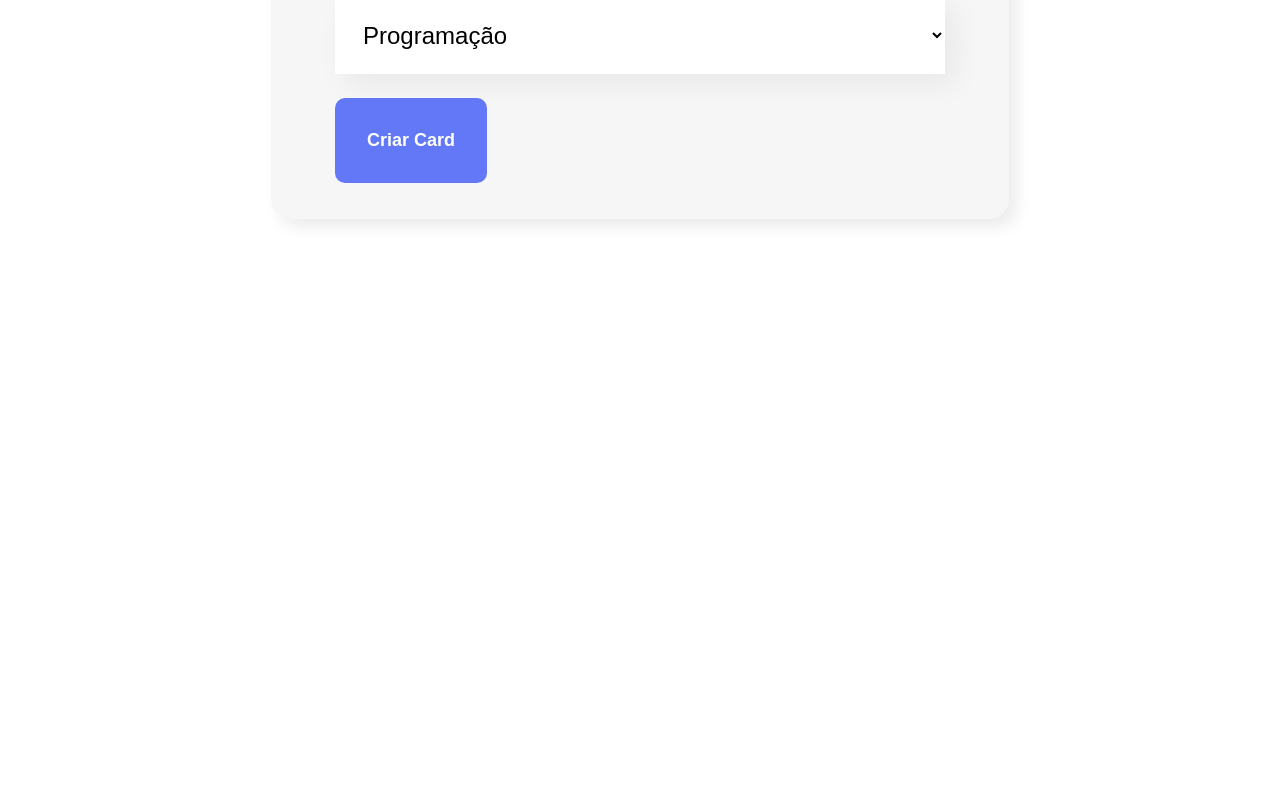
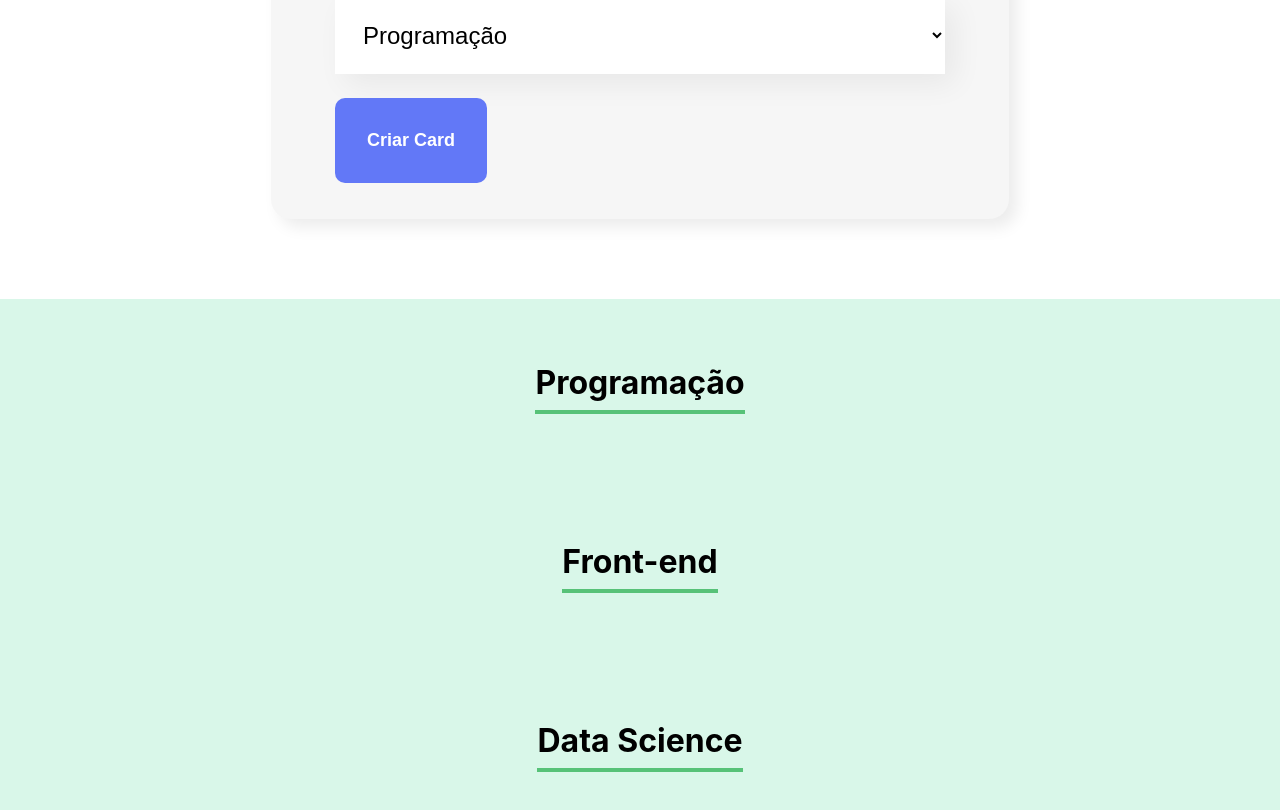
Before and after one commit to ocostalucas/organo, a React (Create React App) app: page / in a window 1280 px wide. Shown: the part 1138-1948 px from the top of the page. Before the commit the page ends 1437 px from the top, so only its background shows below. Built offline with nearby package versions, Linux system fonts and the light colour scheme.

Commit message:
feat: Adicionando componente time

```diff
--- a/src/App.js
+++ b/src/App.js
@@ -2,6 +2,7 @@
 
 import Banner from './components/Banner';
 import Formulario from './components/Formulario';
+import Time from "./components/Time";
 
 function App() {
 
@@ -11,6 +12,9 @@
     <div className="App">
       <Banner/>
       <Formulario aoCadastrar={colaborador => setColaboradores([...colaboradores, colaborador]) }/>
+      <Time nome="Programação"/>
+      <Time nome="Front-end"/>
+      <Time nome="Data Science"/>
     </div>
   );
 }
--- /dev/null
+++ b/src/components/Time/Time.css
@@ -0,0 +1,12 @@
+.time {
+    text-align: center;
+    padding: 32px;
+    background-color: #D9F7E9;
+}
+
+.time h3 {
+    font-size: 32px;
+    border-bottom: 4px solid #57C278;
+    display: inline-block;
+    padding-bottom: 8px;
+}
--- /dev/null
+++ b/src/components/Time/index.js
@@ -0,0 +1,11 @@
+import './Time.css'
+
+const Time = (props) => {
+    return (
+       <section className='time'>
+            <h3>{props.nome}</h3>
+       </section>
+    )
+}
+
+export default Time
```
